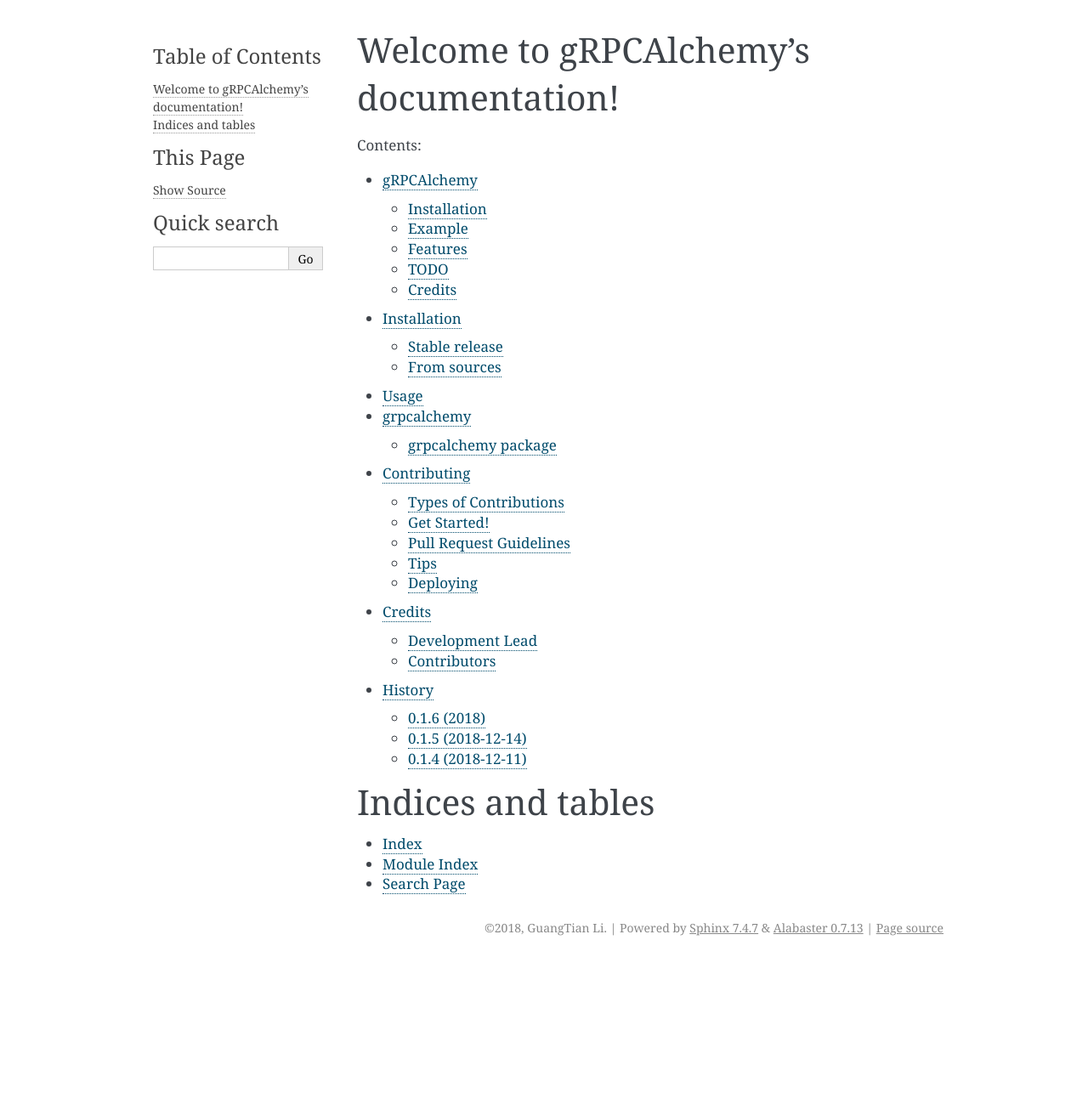
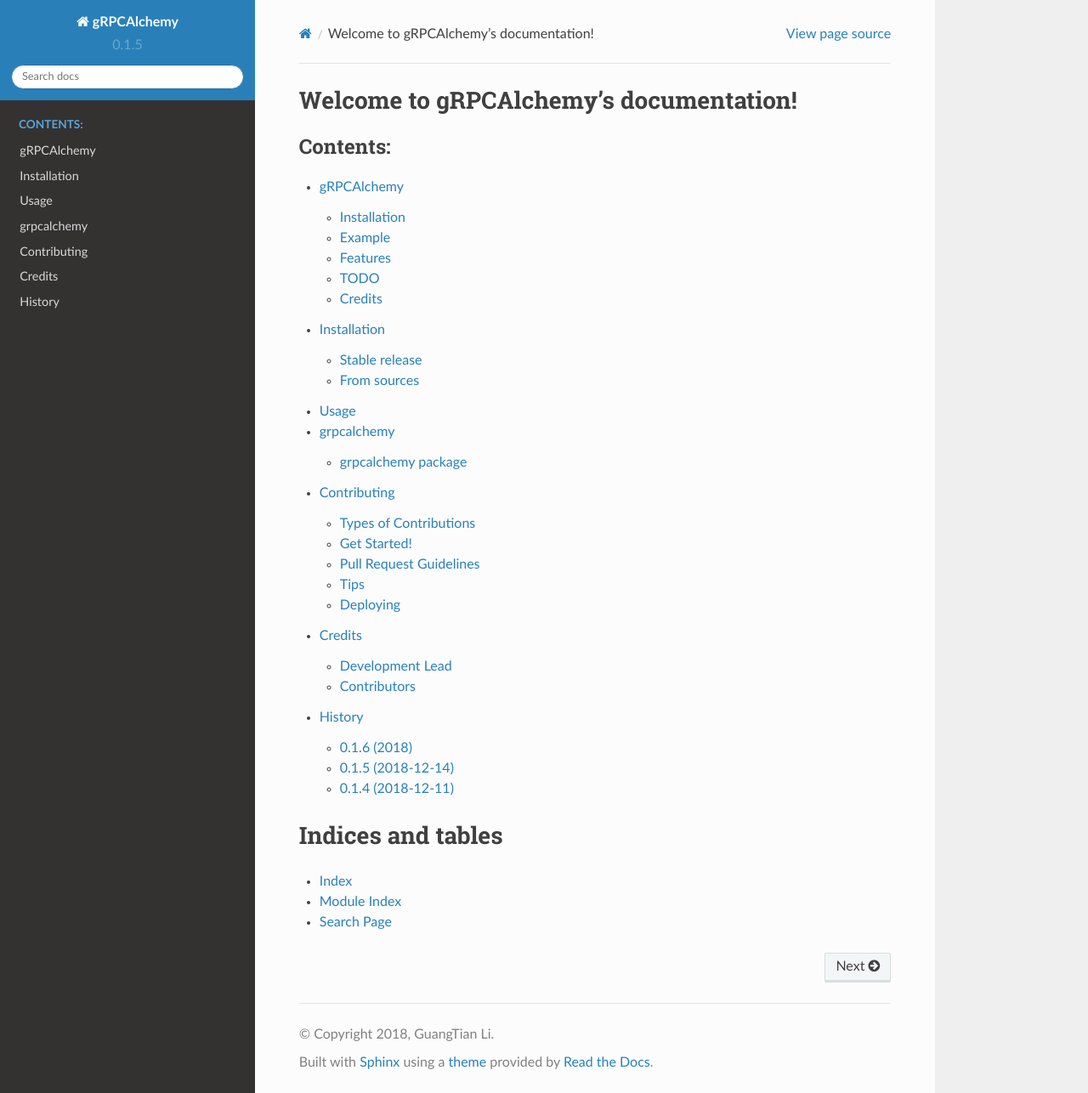
Before and after one commit to GuangTianLi/grpcalchemy, a Sphinx documentation site: the page built from docs/index.rst, in a window 1280 px wide and 1286 px high. Shown: the whole window at 85% size. Built offline with Sphinx 7.4.7 and the Read the Docs theme 2.0.0, drawn with Linux system fonts in a browser that asks for light colours.

Commit message:
:start2: imporve docs

```diff
--- a/docs/conf.py
+++ b/docs/conf.py
@@ -44,9 +44,9 @@
 master_doc = 'index'
 
 # General information about the project.
-project = u'gRPCAlchemy'
-copyright = u"2018, GuangTian Li"
-author = u"GuangTian Li"
+project = 'gRPCAlchemy'
+copyright = "2018, GuangTian Li"
+author = "GuangTian Li"
 
 # The version info for the project you're documenting, acts as replacement
 # for |version| and |release|, also used in various other places throughout
@@ -81,7 +81,13 @@
 # The theme to use for HTML and HTML Help pages.  See the documentation for
 # a list of builtin themes.
 #
-html_theme = 'alabaster'
+try:
+    import sphinx_rtd_theme
+except:
+    html_theme = 'alabaster'
+else:
+    html_theme = 'sphinx_rtd_theme'
+    html_theme_path = [sphinx_rtd_theme.get_html_theme_path()]
 
 # Theme options are theme-specific and customize the look and feel of a
 # theme further.  For a list of options available for each theme, see the
@@ -126,8 +132,8 @@
 # [howto, manual, or own class]).
 latex_documents = [
     (master_doc, 'grpcalchemy.tex',
-     u'gRPCAlchemy Documentation',
-     u'GuangTian Li', 'manual'),
+     'gRPCAlchemy Documentation',
+     'GuangTian Li', 'manual'),
 ]
 
 
@@ -137,7 +143,7 @@
 # (source start file, name, description, authors, manual section).
 man_pages = [
     (master_doc, 'grpcalchemy',
-     u'gRPCAlchemy Documentation',
+     'gRPCAlchemy Documentation',
      [author], 1)
 ]
 
@@ -149,7 +155,7 @@
 #  dir menu entry, description, category)
 texinfo_documents = [
     (master_doc, 'grpcalchemy',
-     u'gRPCAlchemy Documentation',
+     'gRPCAlchemy Documentation',
      author,
      'grpcalchemy',
      'One line description of project.',
--- a/docs/index.rst
+++ b/docs/index.rst
@@ -1,5 +1,5 @@
 Welcome to gRPCAlchemy's documentation!
-======================================
+=========================================
 
 .. toctree::
    :maxdepth: 2
```
Also changed, not shown: 3 other files.
